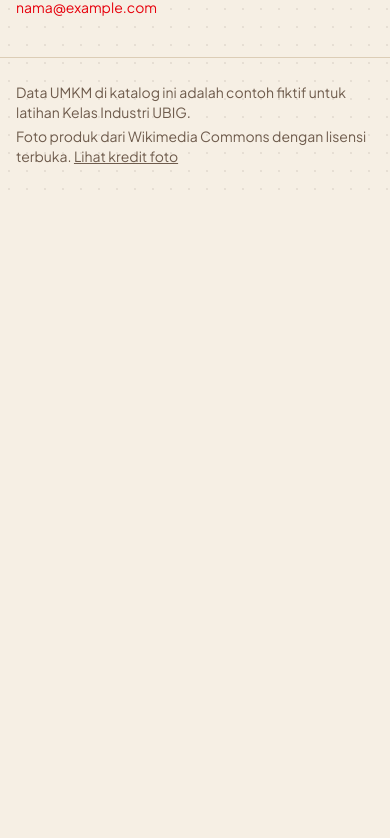
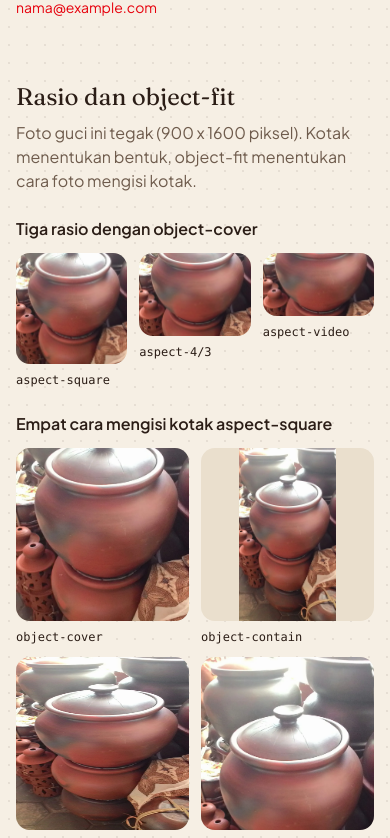
Before and after one commit to BagusHidayat21/katalog-umkm, a Next.js app: page /komponen in a window 390 px wide. Shown: the part 1980-2818 px from the top of the page. Before the commit the page ends 2170 px from the top, so only its background shows below. Built offline with nearby package versions, Linux system fonts and the light colour scheme.

Commit message:
feat: foto dari supabase storage dengan rasio seragam dan video profil umkm

```diff
--- a/next.config.mjs
+++ b/next.config.mjs
@@ -9,6 +9,10 @@ const nextConfig = {
       },
     },
   },
+  // Foto dari Supabase Storage boleh dioptimalkan next/image; alamat project dibaca dari .env.local
+  images: {
+    remotePatterns: [new URL(`${process.env.NEXT_PUBLIC_SUPABASE_URL}/storage/v1/object/public/**`)],
+  },
 };
 
 export default nextConfig;
--- a/src/app/komponen/page.js
+++ b/src/app/komponen/page.js
@@ -1,3 +1,4 @@
+import Image from "next/image";
 import LabelHarga from "@/components/LabelHarga";
 import Button from "@/components/buatan/Button";
 import Card from "@/components/buatan/Card";
@@ -112,6 +113,37 @@ export default function Komponen() {
           </div>
         </section>
       </div>
+
+      <section className="mt-16">
+        <h2 className="font-serif text-2xl">Rasio dan object-fit</h2>
+        <p className="mt-2 max-w-prose text-muted-foreground">
+          Foto guci ini tegak (900 x 1600 piksel). Kotak menentukan bentuk, object-fit menentukan cara foto mengisi kotak.
+        </p>
+
+        <h3 className="mt-6 font-semibold">Tiga rasio dengan object-cover</h3>
+        <div className="mt-3 grid grid-cols-3 gap-3 sm:gap-4">
+          {["aspect-square", "aspect-4/3", "aspect-video"].map((rasio) => (
+            <figure key={rasio}>
+              <div className={`relative ${rasio} overflow-hidden rounded-xl bg-muted`}>
+                <Image src="/images/guci-gerabah.webp" alt="Guci gerabah tanah liat" fill sizes="33vw" className="object-cover" />
+              </div>
+              <figcaption className="mt-2 font-mono text-xs sm:text-sm">{rasio}</figcaption>
+            </figure>
+          ))}
+        </div>
+
+        <h3 className="mt-6 font-semibold">Empat cara mengisi kotak aspect-square</h3>
+        <div className="mt-3 grid grid-cols-2 gap-3 sm:grid-cols-4 sm:gap-4">
+          {["object-cover", "object-contain", "object-fill", "object-cover object-top"].map((cara) => (
+            <figure key={cara}>
+              <div className="relative aspect-square overflow-hidden rounded-xl bg-muted">
+                <Image src="/images/guci-gerabah.webp" alt="Guci gerabah tanah liat" fill sizes="(min-width: 640px) 25vw, 50vw" className={cara} />
+              </div>
+              <figcaption className="mt-2 font-mono text-xs sm:text-sm">{cara}</figcaption>
+            </figure>
+          ))}
+        </div>
+      </section>
     </main>
   );
 }
--- a/src/app/umkm/[slug]/page.js
+++ b/src/app/umkm/[slug]/page.js
@@ -2,6 +2,7 @@ import Image from "next/image";
 import Link from "next/link";
 import { notFound } from "next/navigation";
 import LabelHarga from "@/components/LabelHarga";
+import VideoProfil from "@/components/VideoProfil";
 import { Badge } from "@/components/ui/badge";
 import { Card, CardContent, CardFooter, CardHeader, CardTitle } from "@/components/ui/card";
 import { supabase } from "@/lib/supabase";
@@ -10,7 +11,7 @@ export default async function DetailUmkm({ params }) {
   const { slug } = await params;
   const { data: umkm, error } = await supabase
     .from("umkm")
-    .select("nama, kategori, deskripsi, alamat, telepon, email, foto_url, produk(id, nama, harga, deskripsi, foto_url)")
+    .select("nama, kategori, deskripsi, alamat, telepon, email, foto_url, video_youtube, produk(id, nama, harga, deskripsi, foto_url)")
     .eq("slug", slug)
     .maybeSingle();
 
@@ -34,14 +35,16 @@ export default async function DetailUmkm({ params }) {
 
       <section className="mt-6 grid gap-8 lg:grid-cols-2 lg:items-start">
         {umkm.foto_url && (
-          <Image
-            src={umkm.foto_url}
-            alt={`Produk ${umkm.nama}`}
-            width={1600}
-            height={1200}
-            loading="eager"
-            className="h-auto w-full rounded-2xl"
-          />
+          <div className="relative aspect-4/3 overflow-hidden rounded-2xl">
+            <Image
+              src={umkm.foto_url}
+              alt={`Produk ${umkm.nama}`}
+              fill
+              sizes="(min-width: 1024px) 50vw, 100vw"
+              loading="eager"
+              className="object-cover"
+            />
+          </div>
         )}
         <div>
           <Badge variant={umkm.kategori} className="capitalize">{umkm.kategori}</Badge>
@@ -61,6 +64,15 @@ export default async function DetailUmkm({ params }) {
         </div>
       </section>
 
+      {umkm.video_youtube && (
+        <section className="mt-14">
+          <h2 className="border-b pb-3 font-serif text-2xl md:text-3xl">Video profil</h2>
+          <div className="mt-6 max-w-3xl">
+            <VideoProfil idVideo={umkm.video_youtube} judul={umkm.nama} />
+          </div>
+        </section>
+      )}
+
       <section className="mt-14">
         <h2 className="border-b pb-3 font-serif text-2xl md:text-3xl">Produk dari {umkm.nama}</h2>
         {umkm.produk.length === 0 && (
@@ -68,11 +80,15 @@ export default async function DetailUmkm({ params }) {
         )}
         <div className="mt-6 grid grid-cols-1 gap-4 xs:grid-cols-2 lg:grid-cols-3">
           {umkm.produk.map((produk) => (
-            <Card key={produk.id}>
+            <Card key={produk.id} className="pt-0">
               {produk.foto_url ? (
-                <Image src={produk.foto_url} alt={produk.nama} width={800} height={600} className="h-auto w-full" />
+                <div className="relative aspect-square">
+                  <Image src={produk.foto_url} alt={produk.nama} fill sizes="(min-width: 1024px) 33vw, (min-width: 480px) 50vw, 100vw" className="object-cover" />
+                </div>
               ) : (
-                <div className="bg-muted p-10 text-center text-sm text-muted-foreground">Foto belum tersedia</div>
+                <div className="flex aspect-square items-center justify-center bg-muted text-sm text-muted-foreground">
+                  Foto belum tersedia
+                </div>
               )}
               <CardHeader>
                 <CardTitle className="text-lg">{produk.nama}</CardTitle>
--- a/src/app/umkm/page.js
+++ b/src/app/umkm/page.js
@@ -33,8 +33,8 @@ export default async function DaftarUmkm() {
 
       {daftarUmkm && daftarUmkm.length > 0 && (
         <div className="mt-8 grid grid-cols-1 gap-4 xs:grid-cols-2 lg:grid-cols-3 3xl:grid-cols-4">
-          {daftarUmkm.map((umkm) => (
-            <KartuUmkm key={umkm.id} umkm={umkm} />
+          {daftarUmkm.map((umkm, urutan) => (
+            <KartuUmkm key={umkm.id} umkm={umkm} prioritas={urutan === 0} />
           ))}
         </div>
       )}
--- a/src/components/KartuUmkm.jsx
+++ b/src/components/KartuUmkm.jsx
@@ -4,23 +4,28 @@ import LabelHarga from "@/components/LabelHarga";
 import { Badge } from "@/components/ui/badge";
 import { Card, CardDescription, CardFooter, CardHeader, CardTitle } from "@/components/ui/card";
 
-export default function KartuUmkm({ umkm }) {
+export default function KartuUmkm({ umkm, prioritas = false }) {
   const daftarHarga = umkm.produk.map((p) => p.harga);
   const hargaTermurah = daftarHarga.length > 0 ? Math.min(...daftarHarga) : null;
 
   return (
     <Link href={`/umkm/${umkm.slug}`} className="block rounded-xl transition-transform hover:-translate-y-1">
-      <Card className="h-full">
+      <Card className="h-full pt-0">
         {umkm.foto_url ? (
-          <Image
-            src={umkm.foto_url}
-            alt={`Produk ${umkm.nama}`}
-            width={1600}
-            height={1200}
-            className="h-auto w-full"
-          />
+          <div className="relative aspect-4/3">
+            <Image
+              src={umkm.foto_url}
+              alt={`Produk ${umkm.nama}`}
+              fill
+              sizes="(min-width: 1920px) 25vw, (min-width: 1024px) 33vw, (min-width: 480px) 50vw, 100vw"
+              loading={prioritas ? "eager" : "lazy"}
+              className="object-cover"
+            />
+          </div>
         ) : (
-          <div className="bg-muted p-10 text-center text-sm text-muted-foreground">Foto belum tersedia</div>
+          <div className="flex aspect-4/3 items-center justify-center bg-muted text-sm text-muted-foreground">
+            Foto belum tersedia
+          </div>
         )}
         <CardHeader>
           <Badge variant={umkm.kategori} className="capitalize">{umkm.kategori}</Badge>
--- /dev/null
+++ b/src/components/VideoProfil.jsx
@@ -0,0 +1,15 @@
+export default function VideoProfil({ idVideo, judul }) {
+  return (
+    <div className="aspect-video overflow-hidden rounded-2xl bg-muted">
+      <iframe
+        src={`https://www.youtube-nocookie.com/embed/${idVideo}`}
+        title={`Video profil ${judul}`}
+        loading="lazy"
+        allow="accelerometer; autoplay; clipboard-write; encrypted-media; gyroscope; picture-in-picture; web-share"
+        referrerPolicy="strict-origin-when-cross-origin"
+        allowFullScreen
+        className="h-full w-full"
+      />
+    </div>
+  );
+}
```
